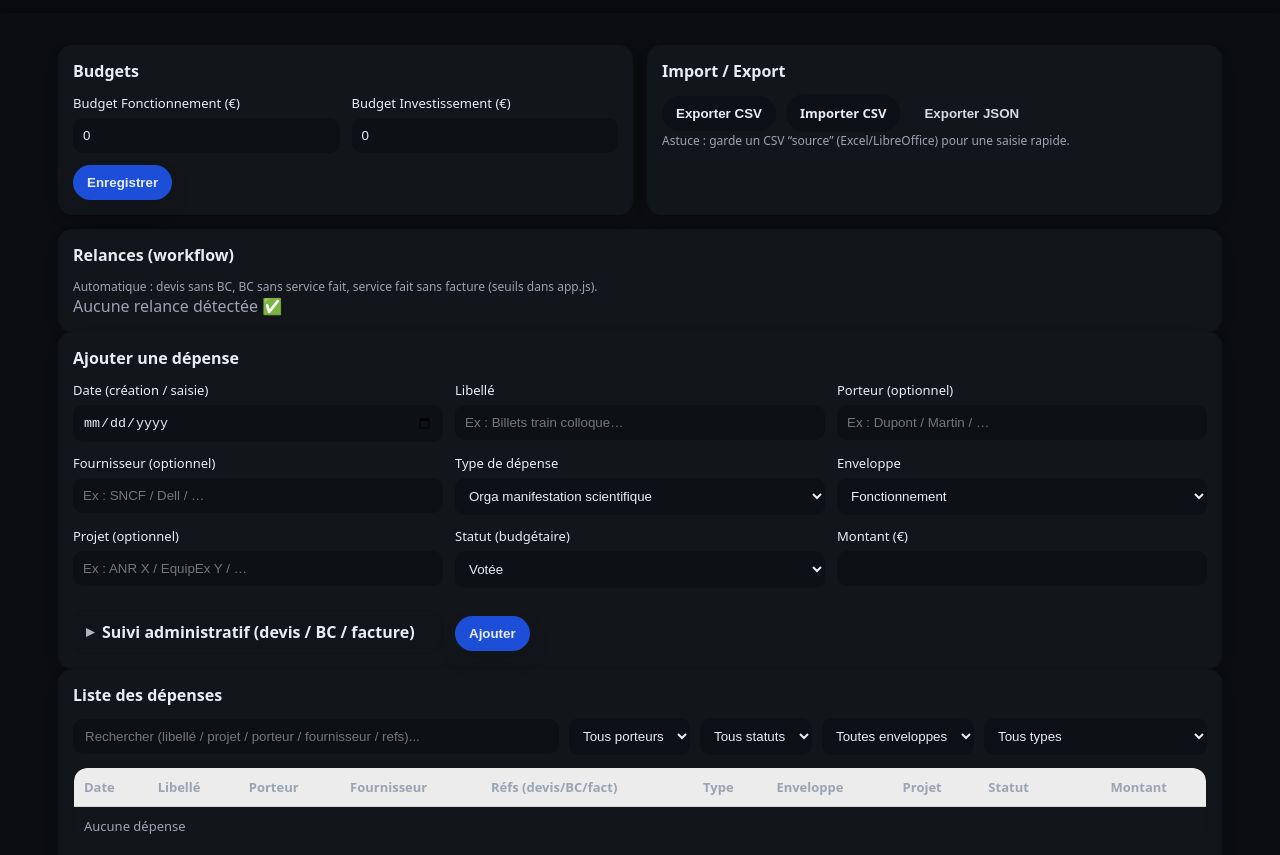
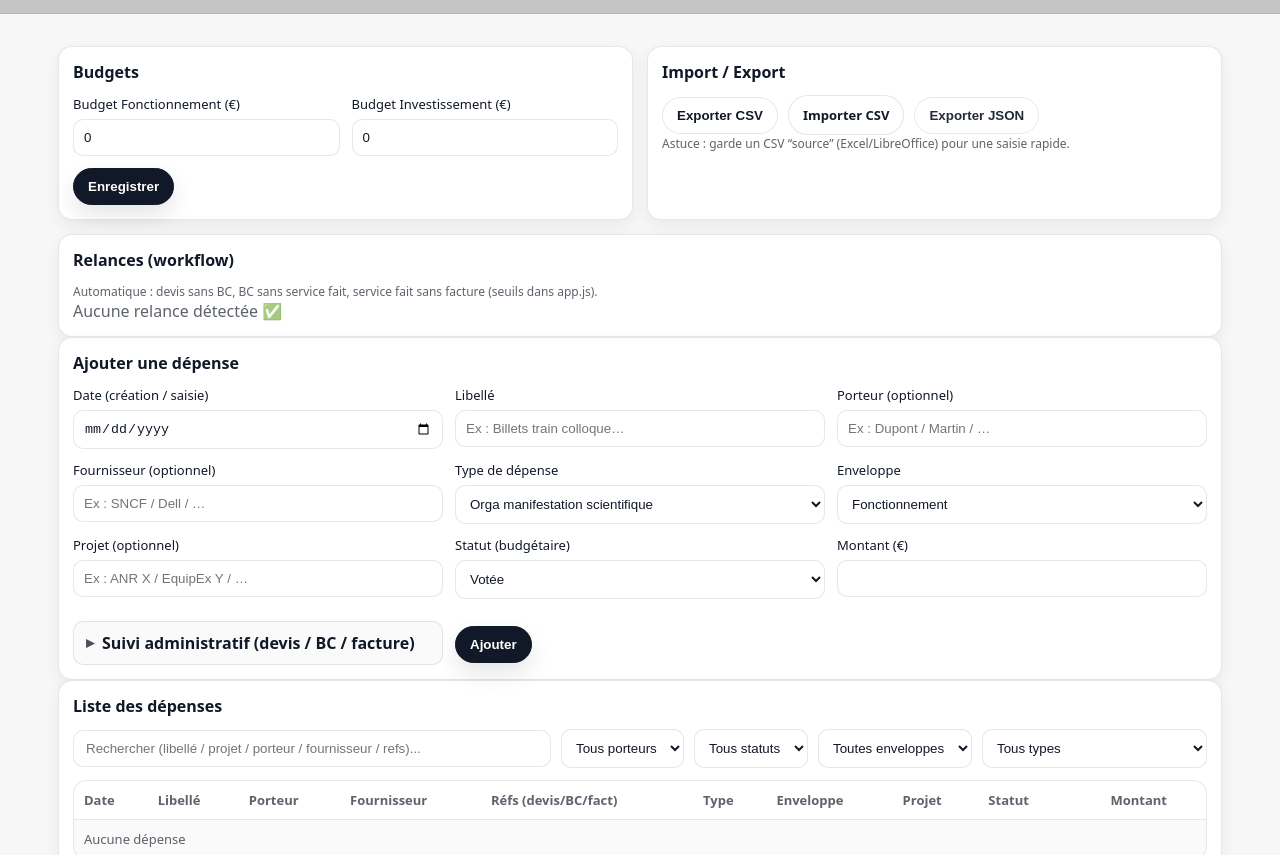
Before and after one commit to Maximilien-Petit-CV-et-bidouilles/lab-budget, a website: page index.html in a window 1280 px wide. Shown: the part 74-929 px from the top of the page. Drawn offline with nearby package versions, Linux system fonts and the light colour scheme.

Commit message:
Implement light theme styles in styles.css
Added light theme styles with CSS variables and UI application.

```diff
--- a/styles.css
+++ b/styles.css
@@ -222,3 +222,59 @@ details.details[open] > summary:before{
   .row.wrap > *{ flex: 1 1 180px; }
   table{ min-width: 860px; }
 }
+
+/* =========================
+   Thème clair (safe)
+   ========================= */
+:root{
+  --bg: #f7f7f8;
+  --panel: #ffffff;
+  --text: #111827;
+  --muted: rgba(17,24,39,.68);
+  --border: rgba(17,24,39,.10);
+  --shadow: 0 10px 30px rgba(0,0,0,.06);
+  --shadow-sm: 0 6px 16px rgba(0,0,0,.06);
+  --focus: rgba(17,24,39,.14);
+}
+
+/* Applique les variables à l’UI */
+body{ background: var(--bg); color: var(--text); }
+.muted{ color: var(--muted); }
+
+.card{
+  background: var(--panel);
+  border: 1px solid var(--border);
+  box-shadow: var(--shadow-sm);
+}
+
+.tableWrap{
+  border: 1px solid var(--border);
+  background: var(--panel);
+}
+
+thead th{
+  background: rgba(255,255,255,.92);
+  border-bottom: 1px solid var(--border);
+}
+
+input, select, textarea{
+  background: var(--panel);
+  color: var(--text);
+  border: 1px solid var(--border);
+}
+
+input:focus, select:focus, textarea:focus{
+  outline: 3px solid var(--focus);
+  outline-offset: 2px;
+}
+
+/* Boutons */
+.btn{ border: 1px solid var(--border); background: var(--panel); color: var(--text); }
+.btn-primary{ background: #111827; color: white; border-color: #111827; }
+.btn-ghost{ background: transparent; }
+
+/* Details */
+details.details{
+  background: rgba(0,0,0,.02);
+  border: 1px solid var(--border);
+}
```
